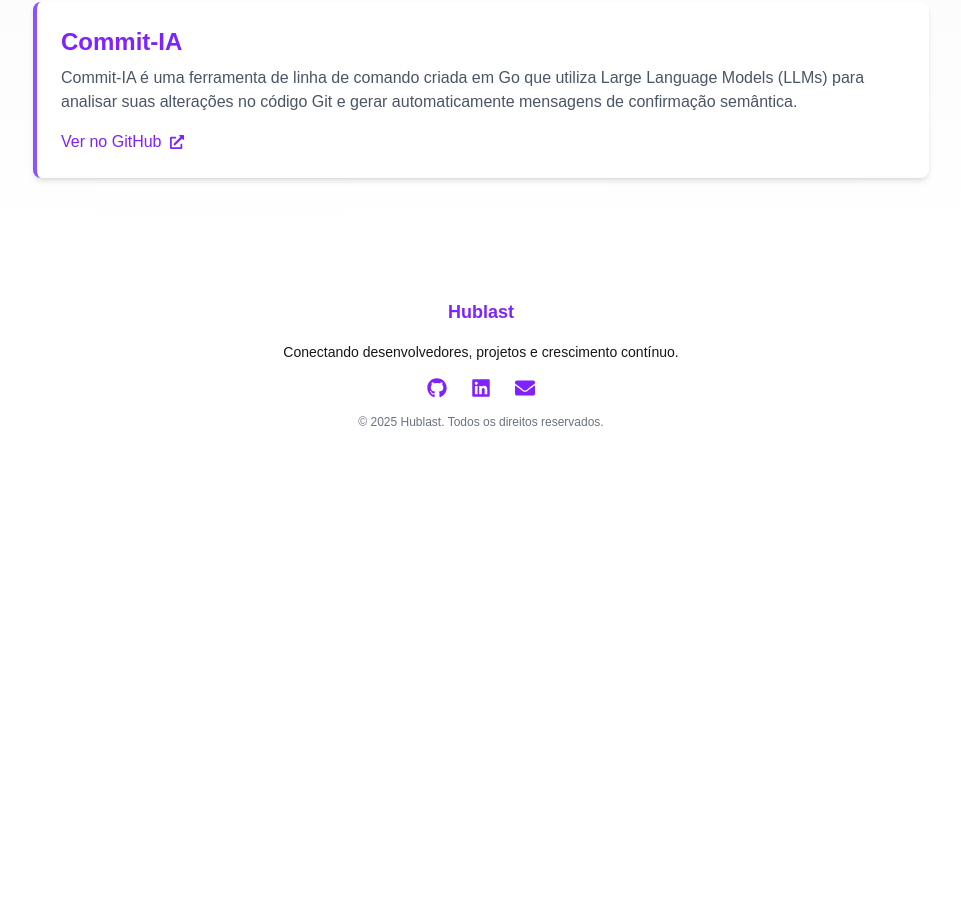
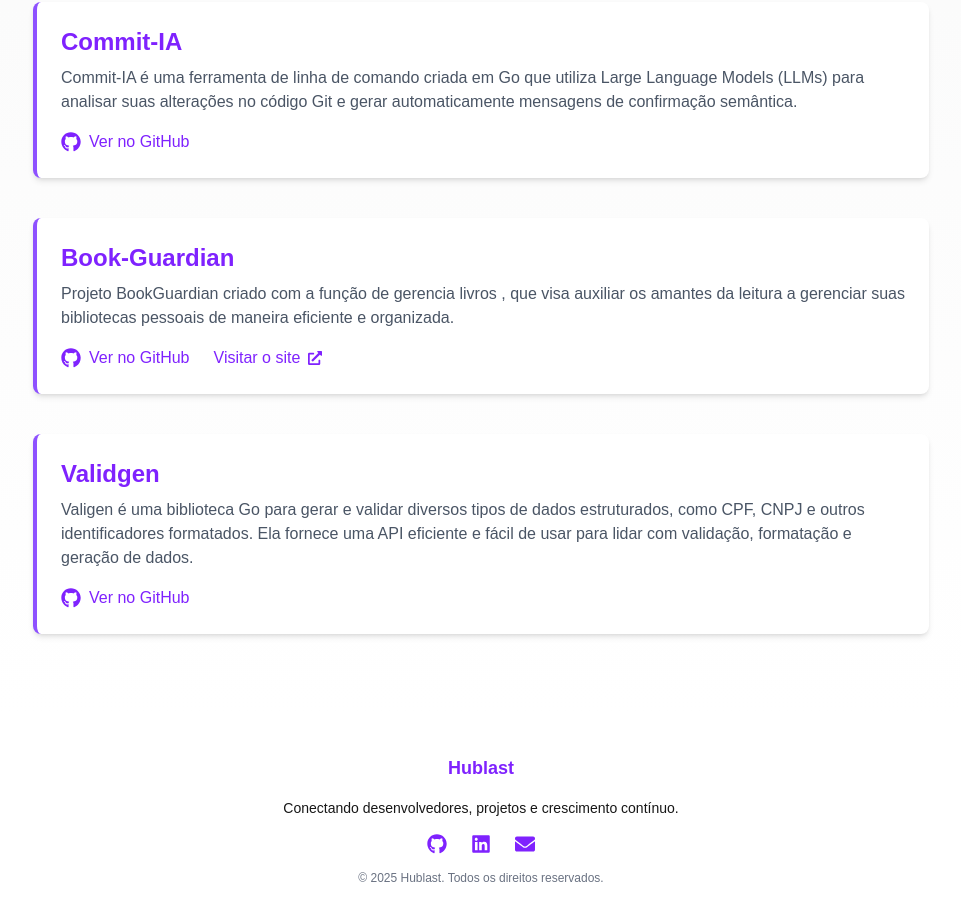
Before and after one commit to HublastX/Hublast-Hub, a Next.js app in the folder frontend/hublast/: page / in a window 1280 px wide. Shown: the part 1418-2338 px from the top of the page, without its empty margins (159-1120 px from the left). Before the commit the page ends 1888 px from the top, so only its background shows below. Built offline with nearby package versions, Linux system fonts and the light colour scheme.

Commit message:
feat(landing): nosvos projetod de exempo adicionados

```diff
--- a/frontend/hublast/src/app/landing/projects.tsx
+++ b/frontend/hublast/src/app/landing/projects.tsx
@@ -2,7 +2,7 @@
 import { useEffect, useRef } from "react";
 import { gsap } from "gsap";
 import { ScrollTrigger } from "gsap/ScrollTrigger";
-import { FaExternalLinkAlt } from "react-icons/fa";
+import { FaExternalLinkAlt, FaGithub } from "react-icons/fa";
 
 gsap.registerPlugin(ScrollTrigger);
 
@@ -15,6 +15,18 @@
             description:
                 "Commit-IA é uma ferramenta de linha de comando criada em Go que utiliza Large Language Models (LLMs) para analisar suas alterações no código Git e gerar automaticamente mensagens de confirmação semântica.",
             link: "https://github.com/HublastX/Commit-IA",
+        },
+        {
+            title: "Book-Guardian",
+            description:
+                "Projeto BookGuardian criado com a função de gerencia livros , que visa auxiliar os amantes da leitura a gerenciar suas bibliotecas pessoais de maneira eficiente e organizada.",
+            link: "https://github.com/HublastX/Book-Guardian",
+            depoly: "https://book-guardian-production.up.railway.app/",
+        },
+        {
+            title: "Validgen",
+            description: "Valigen é uma biblioteca Go para gerar e validar diversos tipos de dados estruturados, como CPF, CNPJ e outros identificadores formatados. Ela fornece uma API eficiente e fácil de usar para lidar com validação, formatação e geração de dados.",
+            link: "https://github.com/HublastX/ValidGen",
         },
     ];
 
@@ -60,15 +72,31 @@
                         <p className="text-gray-600 dark:text-gray-300 mb-4">
                             {project.description}
                         </p>
+                        <div className="flex row gap-6 w-full">
                             <a
                                 href={project.link}
                                 target="_blank"
                                 rel="noopener noreferrer"
                                 className="inline-flex items-center dark:text-violet-500 text-violet-600 hover:underline font-medium"
                             >
-                            Ver no GitHub{" "}
-                            <FaExternalLinkAlt className="ml-2" size={14} />
+                                <FaGithub className="mr-2" size={20} /> Ver no
+                                GitHub
                             </a>
+                            {project.depoly && (
+                                <a
+                                    href={project.depoly}
+                                    target="_blank"
+                                    rel="noopener noreferrer"
+                                    className="inline-flex items-center dark:text-violet-500 text-violet-600 hover:underline font-medium"
+                                >
+                                    Visitar o site{" "}
+                                    <FaExternalLinkAlt
+                                        className="ml-2"
+                                        size={14}
+                                    />
+                                </a>
+                            )}
+                        </div>
                     </div>
                 ))}
             </div>
```
Lines whose indentation alone changed are shown as unchanged.
